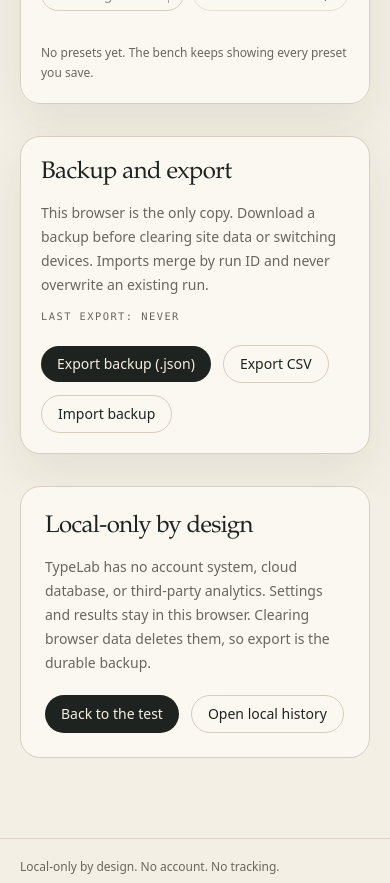
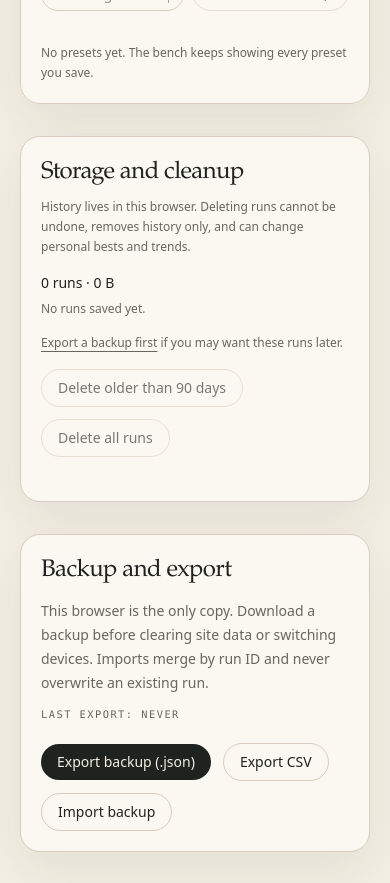
Before and after one commit to scmlewis/typelab, a React (Vite) app: page /settings in a window 390 px wide. Shown: the part 2000-2883 px from the top of the page. Built offline with nearby package versions, Linux system fonts and the light colour scheme.

Commit message:
feat: add storage controls to settings

```diff
--- a/src/app/pages/SettingsPage.tsx
+++ b/src/app/pages/SettingsPage.tsx
@@ -5,6 +5,8 @@ import { Link } from 'react-router';
 import { DURATION_OPTIONS, WORD_COUNT_OPTIONS } from '@/engine/config';
 import type { ErrorPolicy } from '@/engine/types';
 import { BackupPanel } from '@/features/history/BackupPanel';
+import { StoragePanel } from '@/features/history/StoragePanel';
+import type { StorageRepository } from '@/features/history/StoragePanel';
 import {
   DEFAULT_SETTINGS,
   MAX_PRESETS,
@@ -71,7 +73,11 @@ const CARET_STYLES: readonly { value: CaretStyle; label: string }[] = [
   { value: 'underline', label: 'Underline' },
 ];
 
-export function SettingsPage() {
+export function SettingsPage({
+  storageRepository,
+}: {
+  storageRepository?: StorageRepository;
+} = {}) {
   const { settings, status, updateTestDefaults, updateAppearance, updatePresets, resetSettings } =
     useSettings();
   const [confirmingReset, setConfirmingReset] = useState(false);
@@ -615,6 +621,8 @@ export function SettingsPage() {
         )}
       </fieldset>
 
+      <StoragePanel repository={storageRepository} />
+
       <BackupPanel />
 
       <div className="mt-8 rounded-card border border-line bg-surface p-6">
--- a/src/features/history/BackupPanel.tsx
+++ b/src/features/history/BackupPanel.tsx
@@ -204,7 +204,8 @@ export function BackupPanel({ repository }: BackupPanelProps) {
   return (
     <section
       aria-labelledby="backup-title"
-      className="mt-8 rounded-card border border-line bg-surface p-5 shadow-card sm:p-6"
+      className="mt-8 scroll-mt-6 rounded-card border border-line bg-surface p-5 shadow-card sm:p-6"
+      id="backup"
     >
       <h2 className="font-display text-2xl tracking-tight" id="backup-title">
         Backup and export
--- /dev/null
+++ b/src/features/history/StoragePanel.tsx
@@ -0,0 +1,219 @@
+import { useCallback, useEffect, useState } from 'react';
+
+import { getResultRepository, storageCutoff } from '@/features/history/resultRepository';
+import type { StorageSummary } from '@/features/history/resultRepository';
+import { formatTimestamp } from '@/features/typing/format';
+
+export interface StorageRepository {
+  getStorageSummary(now?: Date): Promise<StorageSummary>;
+  deleteOlderThan(cutoffIso: string): Promise<number>;
+  deleteAll(): Promise<number>;
+}
+
+interface StoragePanelProps {
+  repository?: StorageRepository;
+  now?: () => Date;
+}
+
+type PendingDelete = 'older' | 'all' | null;
+
+/**
+ * History size, retention, and manual cleanup. Deletion is always two-step,
+ * never automatic, and never touches settings or presets.
+ */
+export function StoragePanel({ repository, now }: StoragePanelProps) {
+  const activeRepository = repository ?? getResultRepository();
+  const currentNow = useCallback(() => now?.() ?? new Date(), [now]);
+  const [summary, setSummary] = useState<StorageSummary | null>(null);
+  const [error, setError] = useState<string | null>(null);
+  const [status, setStatus] = useState<string | null>(null);
+  const [pending, setPending] = useState<PendingDelete>(null);
+  const [busy, setBusy] = useState(false);
+
+  const load = useCallback(async () => {
+    setError(null);
+
+    try {
+      setSummary(await activeRepository.getStorageSummary(currentNow()));
+    } catch {
+      setSummary(null);
+      setError('Local storage could not be read. History is unchanged.');
+    }
+  }, [activeRepository, currentNow]);
+
+  useEffect(() => {
+    void load();
+  }, [load]);
+
+  const runDelete = async (kind: Exclude<PendingDelete, null>) => {
+    setBusy(true);
+    setError(null);
+
+    try {
+      const removed =
+        kind === 'older'
+          ? await activeRepository.deleteOlderThan(storageCutoff(currentNow()))
+          : await activeRepository.deleteAll();
+
+      setStatus(
+        kind === 'older'
+          ? `Deleted ${removed} runs older than 90 days.`
+          : `Deleted ${removed} runs.`,
+      );
+      setPending(null);
+      await load();
+    } catch {
+      setError('History could not be deleted. Nothing was changed.');
+    } finally {
+      setBusy(false);
+    }
+  };
+
+  const hasRuns = (summary?.count ?? 0) > 0;
+  const olderCount = summary?.olderThan90Days ?? 0;
+
+  return (
+    <section
+      aria-labelledby="storage-title"
+      className="mt-8 rounded-card border border-line bg-surface p-5 shadow-card sm:p-6"
+    >
+      <h2 className="font-display text-2xl tracking-tight" id="storage-title">
+        Storage and cleanup
+      </h2>
+      <p className="mt-2 max-w-lg text-xs leading-5 text-ink-muted">
+        History lives in this browser. Deleting runs cannot be undone, removes history only, and can
+        change personal bests and trends.
+      </p>
+
+      {error === null ? null : (
+        <p className="mt-3 text-xs leading-5" role="alert">
+          {error}
+        </p>
+      )}
+
+      {summary === null ? null : (
+        <>
+          <div className="mt-4 text-sm" data-testid="storage-summary">
+            <p>
+              {summary.count} {summary.count === 1 ? 'run' : 'runs'} ·{' '}
+              {summary.bytes > 0 ? `~${formatBytes(summary.bytes)}` : '0 B'}
+            </p>
+            {summary.count > 0 ? (
+              <p className="mt-1 text-xs text-ink-muted">
+                {summary.oldestCompletedAt === null
+                  ? 'No dated runs.'
+                  : `Oldest run ${formatTimestamp(summary.oldestCompletedAt)}.`}
+              </p>
+            ) : null}
+            {olderCount > 0 ? (
+              <p className="mt-1 text-xs">{olderCount} older than 90 days</p>
+            ) : null}
+          </div>
+
+          {summary.count === 0 ? (
+            <p className="mt-2 text-xs text-ink-muted">No runs saved yet.</p>
+          ) : olderCount === 0 ? (
+            <p className="mt-2 text-xs text-ink-muted">No runs are older than 90 days.</p>
+          ) : null}
+        </>
+      )}
+
+      <p className="mt-4 text-xs leading-5 text-ink-muted">
+        <a className="underline underline-offset-4 hover:text-ink" href="#backup">
+          Export a backup first
+        </a>{' '}
+        if you may want these runs later.
+      </p>
+
+      <div className="mt-4 flex flex-wrap items-center gap-3">
+        {pending === 'older' ? (
+          <>
+            <button
+              className="rounded-full border border-line px-4 py-2 text-sm font-medium transition-colors hover:bg-surface-strong disabled:cursor-not-allowed disabled:opacity-60"
+              disabled={busy}
+              onClick={() => {
+                void runDelete('older');
+              }}
+              type="button"
+            >
+              Confirm delete {olderCount} {olderCount === 1 ? 'run' : 'runs'}
+            </button>
+            <button
+              className="text-xs font-medium underline underline-offset-4"
+              disabled={busy}
+              onClick={() => {
+                setPending(null);
+              }}
+              type="button"
+            >
+              Cancel
+            </button>
+          </>
+        ) : (
+          <button
+            className="rounded-full border border-line px-4 py-2 text-sm font-medium transition-colors hover:bg-surface-strong disabled:cursor-not-allowed disabled:opacity-60"
+            disabled={!hasRuns || olderCount === 0 || busy}
+            onClick={() => {
+              setPending('older');
+            }}
+            type="button"
+          >
+            Delete older than 90 days
+          </button>
+        )}
+
+        {pending === 'all' ? (
+          <>
+            <button
+              className="rounded-full border border-line px-4 py-2 text-sm font-medium transition-colors hover:bg-surface-strong disabled:cursor-not-allowed disabled:opacity-60"
+              disabled={busy}
+              onClick={() => {
+                void runDelete('all');
+              }}
+              type="button"
+            >
+              Confirm delete all {summary?.count ?? 0} runs
+            </button>
+            <button
+              className="text-xs font-medium underline underline-offset-4"
+              disabled={busy}
+              onClick={() => {
+                setPending(null);
+              }}
+              type="button"
+            >
+              Cancel
+            </button>
+          </>
+        ) : (
+          <button
+            className="rounded-full border border-line px-4 py-2 text-sm font-medium transition-colors hover:bg-surface-strong disabled:cursor-not-allowed disabled:opacity-60"
+            disabled={!hasRuns || busy}
+            onClick={() => {
+              setPending('all');
+            }}
+            type="button"
+          >
+            Delete all runs
+          </button>
+        )}
+      </div>
+
+      <p className="mt-2 min-h-4 text-xs leading-5 text-ink-muted" role="status">
+        {busy ? 'Deleting…' : (status ?? '')}
+      </p>
+    </section>
+  );
+}
+
+function formatBytes(bytes: number): string {
+  if (bytes < 1024) {
+    return `${bytes} B`;
+  }
+
+  if (bytes < 1024 * 1024) {
+    return `${(bytes / 1024).toFixed(1)} kB`;
+  }
+
+  return `${(bytes / (1024 * 1024)).toFixed(1)} MB`;
+}
```
Also changed, not shown: 2 other files (tests, documents, lock files or other folders).
